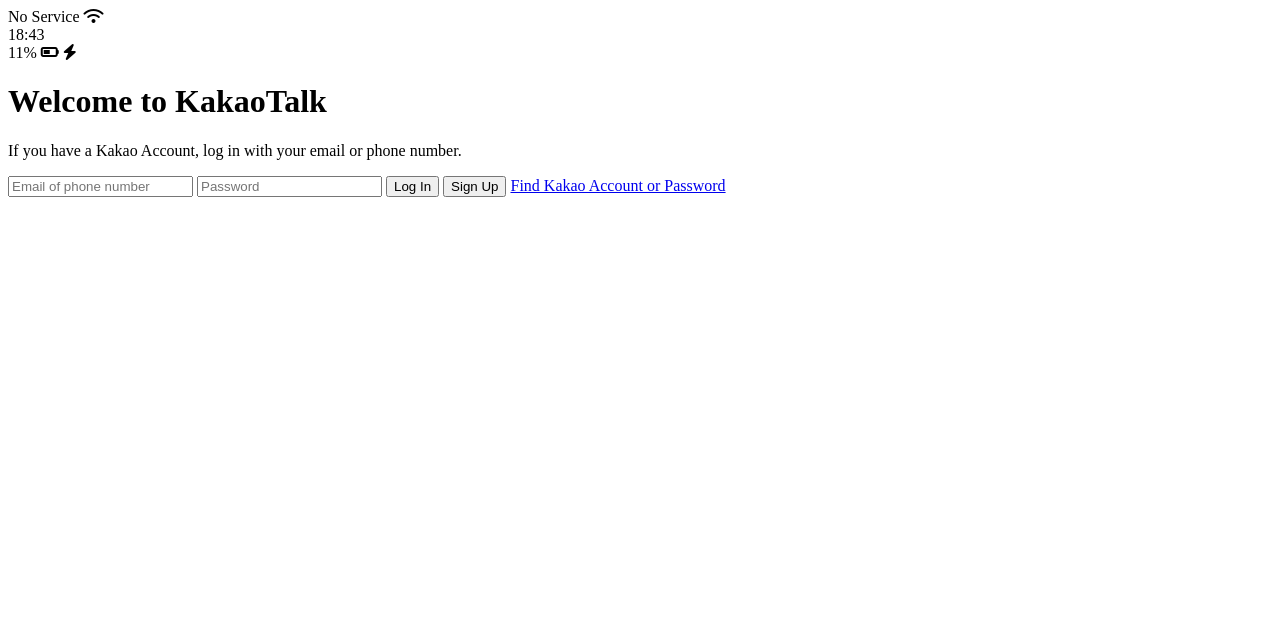
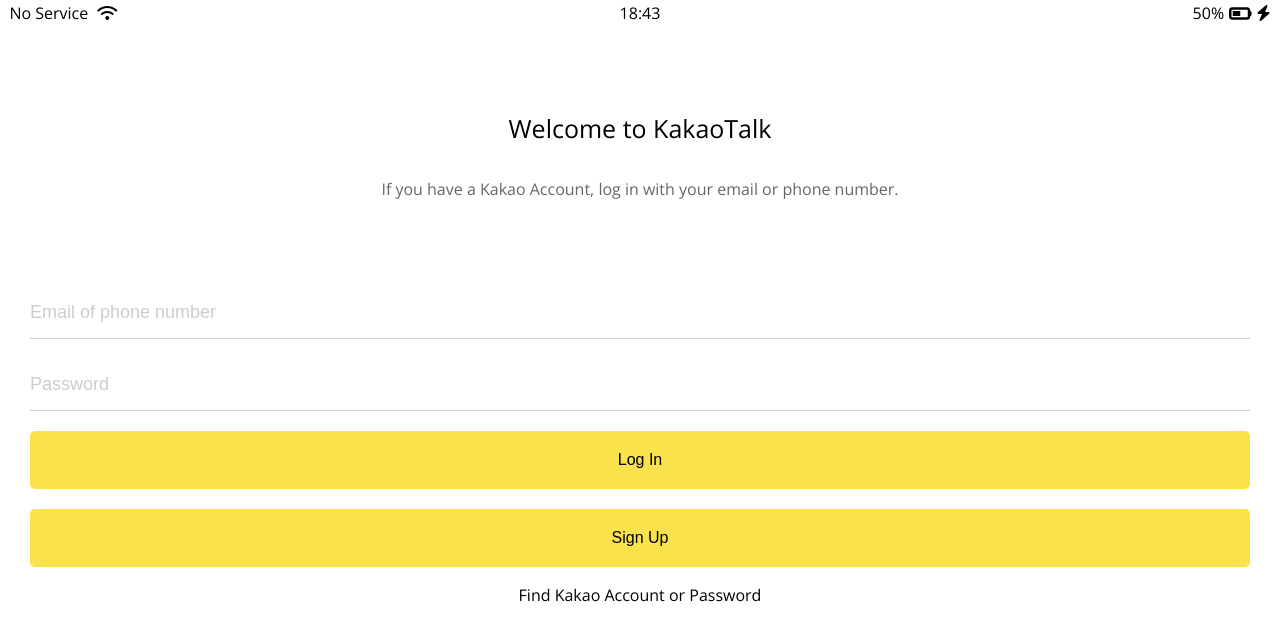
Before and after one commit to shpark85/clone-kokoa-2020, a plain HTML site: page index.html in a window 1280 px wide. Drawn offline with nearby package versions, Linux system fonts and the light colour scheme.

Commit message:
Update index.html

```diff
--- /dev/null
+++ b/CSS/components/status-bar.css
@@ -0,0 +1,24 @@
+.status-bar {
+  display: flex;
+  justify-content: center;
+  align-items: center;
+  padding: 5px 3px;
+}
+.status-bar__column {
+  width: 33%;
+  align-items: center;
+}
+.status-bar__column:first-child span {
+  margin-right: 5px;
+}
+.status-bar__column:nth-child(2) {
+  display: flex;
+  justify-content: center;
+}
+.status-bar__column:last-child {
+  display: flex;
+  justify-content: flex-end;
+}
+.status-bar__column .fa-battery-half {
+  margin: 5px 5px;
+}
--- /dev/null
+++ b/CSS/reset.css
@@ -0,0 +1,132 @@
+/* http://meyerweb.com/eric/tools/css/reset/
+   v2.0 | 20110126
+   License: none (public domain)
+*/
+
+html,
+body,
+div,
+span,
+applet,
+object,
+iframe,
+h1,
+h2,
+h3,
+h4,
+h5,
+h6,
+p,
+blockquote,
+pre,
+a,
+abbr,
+acronym,
+address,
+big,
+cite,
+code,
+del,
+dfn,
+em,
+img,
+ins,
+kbd,
+q,
+s,
+samp,
+small,
+strike,
+strong,
+sub,
+sup,
+tt,
+var,
+b,
+u,
+i,
+center,
+dl,
+dt,
+dd,
+ol,
+ul,
+li,
+fieldset,
+form,
+label,
+legend,
+table,
+caption,
+tbody,
+tfoot,
+thead,
+tr,
+th,
+td,
+article,
+aside,
+canvas,
+details,
+embed,
+figure,
+figcaption,
+footer,
+header,
+hgroup,
+menu,
+nav,
+output,
+ruby,
+section,
+summary,
+time,
+mark,
+audio,
+video {
+  margin: 0;
+  padding: 0;
+  border: 0;
+  font-size: 100%;
+  font: inherit;
+  vertical-align: baseline;
+}
+/* HTML5 display-role reset for older browsers */
+article,
+aside,
+details,
+figcaption,
+figure,
+footer,
+header,
+hgroup,
+menu,
+nav,
+section {
+  display: block;
+}
+body {
+  line-height: 1;
+}
+ol,
+ul {
+  list-style: none;
+}
+blockquote,
+q {
+  quotes: none;
+}
+blockquote:before,
+blockquote:after,
+q:before,
+q:after {
+  content: "";
+  content: none;
+}
+table {
+  border-collapse: collapse;
+  border-spacing: 0;
+}
+input:focus {
+  outline: none;
+}
--- /dev/null
+++ b/CSS/screens/login-form.css
@@ -0,0 +1,40 @@
+.login-form {
+  display: flex;
+  flex-direction: column;
+  /*align-items: center;*/
+  margin: 0px 30px;
+}
+.login-form input {
+  border: none;
+  padding: 15px 0px;
+  font-size: 18px;
+  margin-bottom: 20px;
+}
+.login-form input:not([type="submit"]) {
+  border-bottom: 1px solid rgba(0, 0, 0, 0.2);
+  transition: border-color 0.3s ease-in-out;
+}
+.login-form input::placeholder {
+  color: rgba(0, 0, 0, 0.2);
+}
+.login-form input:focus {
+  border-color: var(--yellow);
+}
+.login-form input[type="submit"] {
+  background-color: var(--yellow);
+  cursor: pointer;
+  font-size: 16px;
+  padding: 20px 0px;
+  border-radius: 5px;
+}
+.login-form input[type="submit"]:active {
+  cursor: pointer;
+  background-color: rgba(60, 30, 30, 0.5);
+  transition: border-color 0.3s ease-in-out;
+}
+.login-form a {
+  text-align: center;
+  text-decoration: none;
+  color: inherit;
+  font-size: 16px;
+}
--- /dev/null
+++ b/CSS/screens/welcome-header.css
@@ -0,0 +1,15 @@
+.welcome-header {
+  margin: 90px 0px;
+  text-align: center;
+  display: flex;
+  flex-direction: column;
+  align-items: center;
+}
+.welcome-header__title {
+  margin-bottom: 40px;
+  font-size: 25px;
+}
+.welcome-header__text {
+  width: 60%;
+  opacity: 0.6;
+}
--- /dev/null
+++ b/CSS/styles.css
@@ -0,0 +1,14 @@
+@import url("https://fonts.googleapis.com/css2?family=Open+Sans:wght@400;600&display=swap");
+@import "reset.css";
+@import "variables.css";
+/* Components */
+@import "components/status-bar.css";
+/* Screens */
+@import "screens/login-form.css";
+@import "screens/welcome-header.css";
+
+body {
+  /*font-family: -apple-system, BlinkMacSystemFont, "Segoe UI", Roboto, Oxygen,
+    Ubuntu, Cantarell, "Open Sans", "Helvetica Neue", sans-serif;*/
+  font-family: "Open Sans", sans-serif;
+}
--- /dev/null
+++ b/CSS/variables.css
@@ -0,0 +1,3 @@
+:root {
+  --yellow: #f9e24c;
+}
--- a/index.html
+++ b/index.html
@@ -1,6 +1,7 @@
 <!DOCTYPE html>
 <html lang="en">
     <head>
+        <link rel="stylesheet" href="css/styles.css">
         <meta charset="UTF-8">
         <meta name="viewport" content="width=device-width, initial-scale=1.0">
         <title>Welcome to KOKOA Talk</title>
@@ -8,16 +9,19 @@
     <body>
         <!--Section: Status-Bar-->
         <div class="status-bar">
-            <div class="status-bar__column"></div>
+            <div class="status-bar__column">
                 <span>No Service</span>
                 <i class="fas fa-wifi"></i>             <!-- WiFi Icon -->
-            <div class="status-bar__column"></div>
+            </div>
+            <div class="status-bar__column">
                 <span>18:43</span>
                 <!-- To Do: nothing -->
-            <div class="status-bar__column"></div>
-                <span>11%</span>
-                <i class="fas fa-battery-half"></i>     <!-- Battery Icon -->
-                <i class="fas fa-bolt"></i>             <!-- To Do: Lightning Icon -->
+            </div>
+            <div class="status-bar__column">
+                <span>50%</span>
+                <i class="fas fa-battery-half fa-lg"></i>     <!-- Battery Icon -->
+                <i class="fas fa-bolt"></i>             <!-- Lightning Icon -->
+            </div>
         </div>
 
         <!--Section: Header-->
@@ -27,9 +31,9 @@
         </header>
 
         <!--Section: Form-->
-        <form class="login-form">
-            <input type="text" placeholder="Email of phone number"">
-            <input type="password" placeholder="Password">
+        <form action="friends.html" method="get" class="login-form">
+            <input name="username" type="text" placeholder="Email of phone number"">
+            <input name="password" type="password" placeholder="Password">
             <input type="submit" value="Log In" />
             <input type="submit" value="Sign Up" />
             <a href="#">Find Kakao Account or Password</a>
```
Also changed, not shown: friends.html (added, +1 -0 lines).
